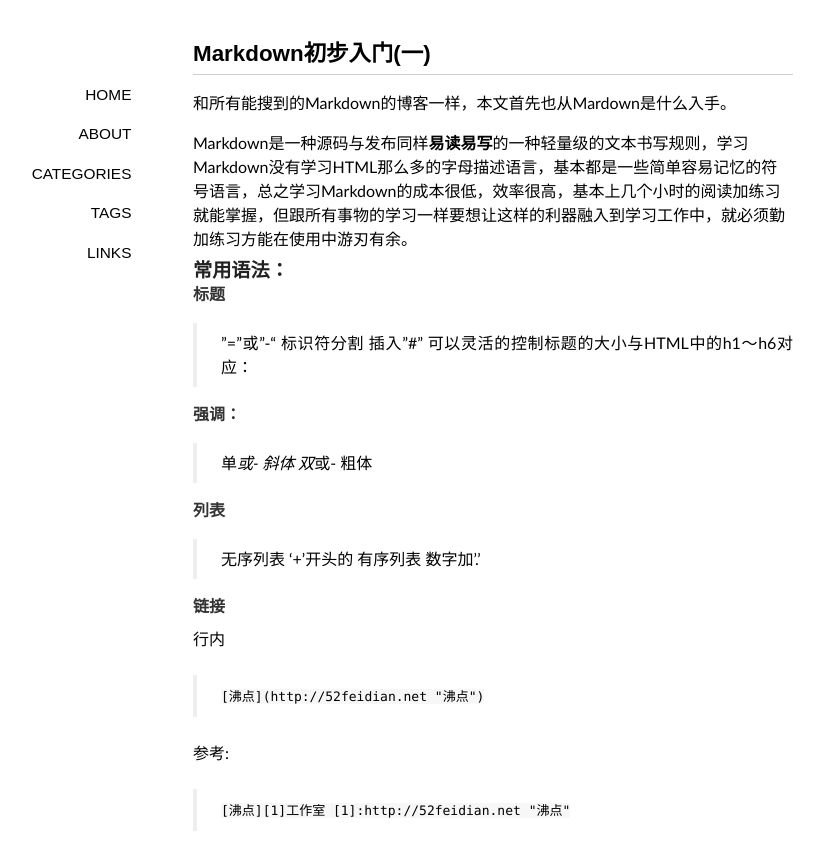
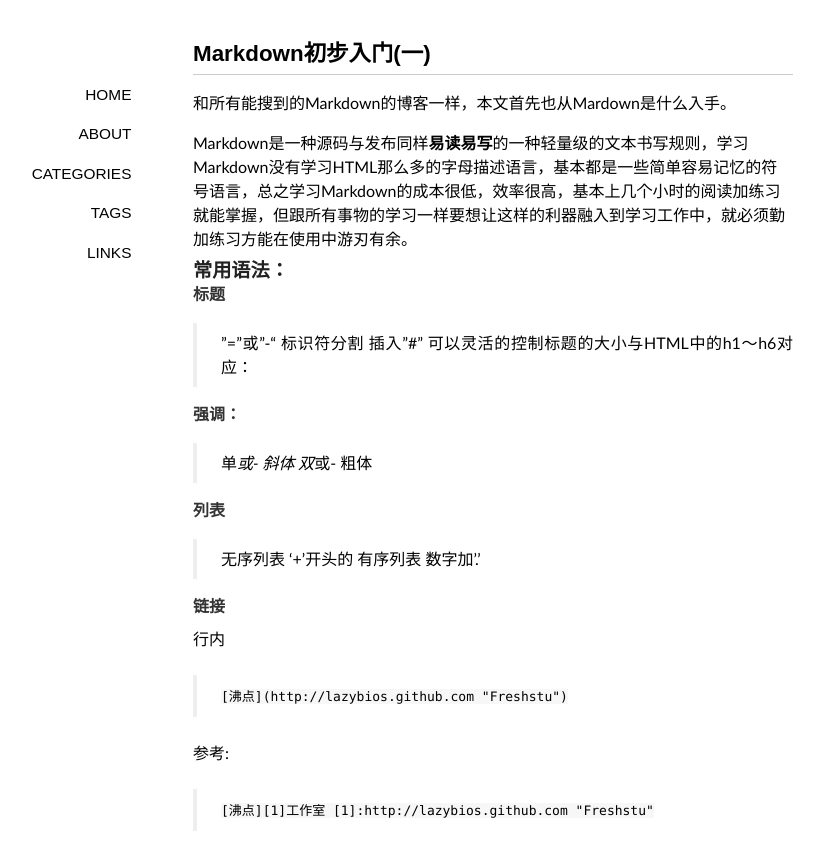
Before and after one commit to lazybios/lazybios.github.com, a Jekyll site: the page built from _posts/2012-09-23-markdown-simple-tutorial.md, in a window 1280 px wide. Shown: the top 848 px of the page, without its empty margins (147-971 px from the left). Built offline with Jekyll 4.4.1, drawn with Linux system fonts in a browser that asks for light colours; some web fonts are replaced; Markdown is read by kramdown in place of the engine named in the settings; comment, search, counter and statistics services are not loaded.

Commit message:
modify article markdown simple tutorial

```diff
--- a/_posts/2012-09-23-markdown-simple-tutorial.md
+++ b/_posts/2012-09-23-markdown-simple-tutorial.md
@@ -28,11 +28,11 @@ Markdown是一种源码与发布同样**易读易写**的一种轻量级的文
 
 ####链接
 行内
->`[沸点](http://52feidian.net "沸点")`
+>`[沸点](http://lazybios.github.com "Freshstu")`
 
 参考:
 >`[沸点][1]工作室
->[1]:http://52feidian.net "沸点"`
+>[1]:http://lazybios.github.com "Freshstu"`
 
 ####图片
 >行内
```
Also changed, not shown: 2 other files.
